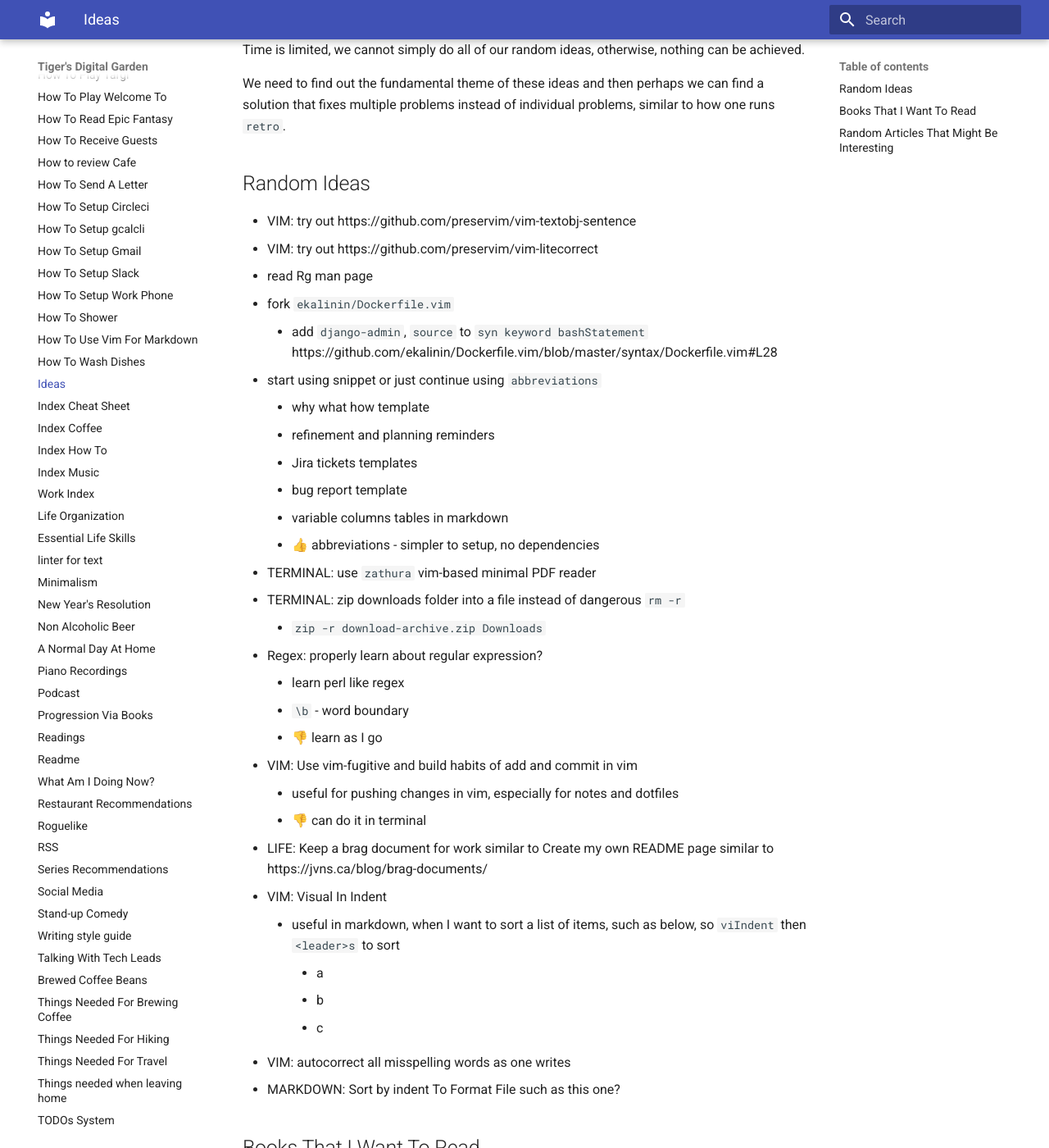
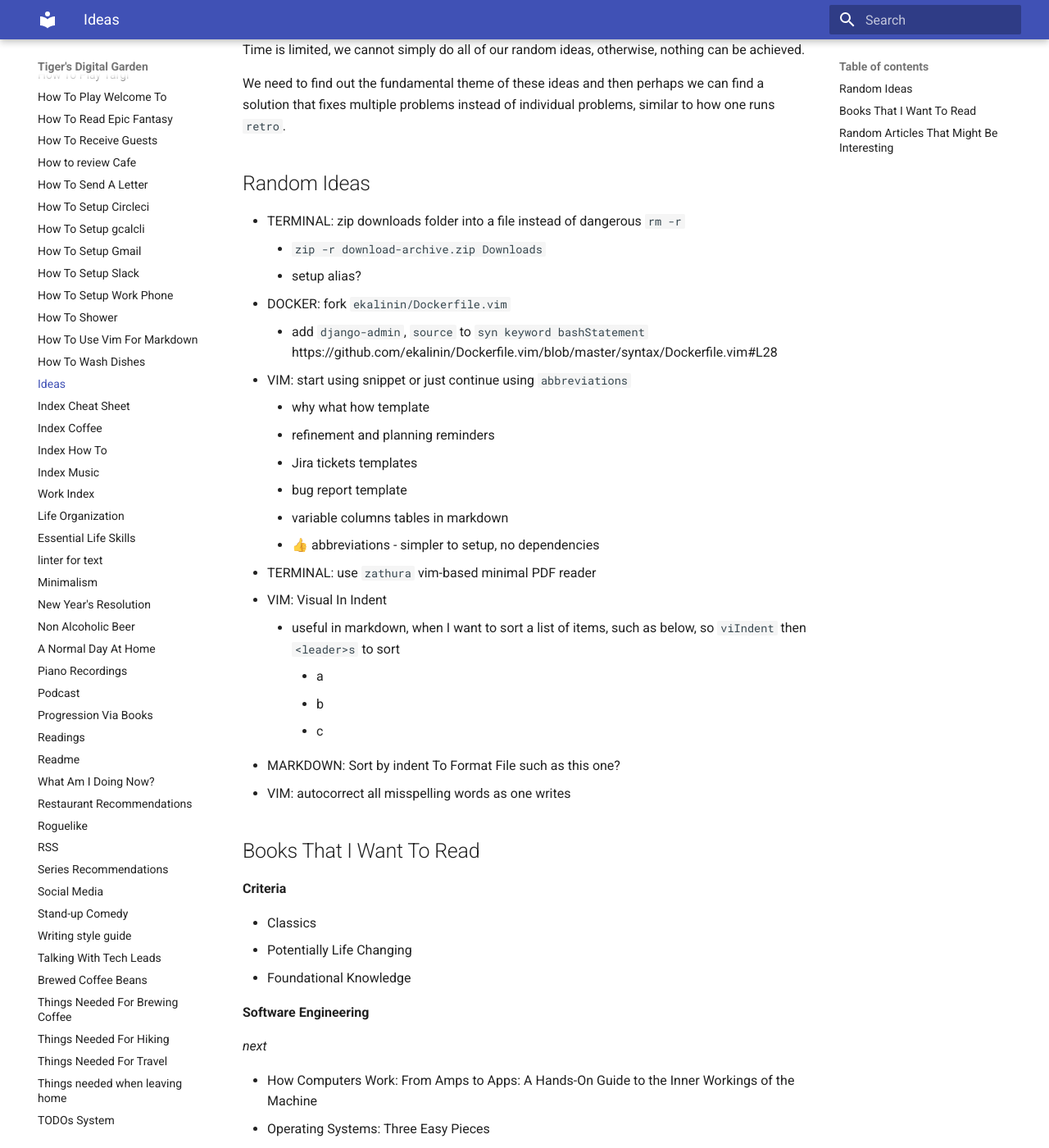
Before and after one commit to ynotstartups/notes, an MkDocs documentation site: the page built from notes/ideas.md, in a window 1280 px wide and 1400 px high, scrolled down 199 px. Shown: the whole window at 82% size. Built offline with MkDocs 1.6.1 and Material for MkDocs 9.7.7, drawn with Linux system fonts in a browser that asks for light colours.

Commit message:
update ideas

```diff
--- a/notes/ideas.md
+++ b/notes/ideas.md
@@ -8,12 +8,12 @@
 
 ## Random Ideas
 
-- VIM: try out https://github.com/preservim/vim-textobj-sentence
-- VIM: try out https://github.com/preservim/vim-litecorrect
-- read Rg man page
-- fork `ekalinin/Dockerfile.vim`
+- TERMINAL: zip downloads folder into a file instead of dangerous `rm -r`
+  - `zip -r download-archive.zip Downloads`
+  - setup alias?
+- DOCKER: fork `ekalinin/Dockerfile.vim`
   - add `django-admin`, `source` to `syn keyword bashStatement` https://github.com/ekalinin/Dockerfile.vim/blob/master/syntax/Dockerfile.vim#L28
-- start using snippet or just continue using `abbreviations`
+- VIM: start using snippet or just continue using `abbreviations`
   - why what how template
   - refinement and planning reminders
   - Jira tickets templates
@@ -21,23 +21,13 @@
   - variable columns tables in markdown
   - 👍 abbreviations - simpler to setup, no dependencies
 - TERMINAL: use `zathura` vim-based minimal PDF reader
-- TERMINAL: zip downloads folder into a file instead of dangerous `rm -r`
-  - `zip -r download-archive.zip Downloads`
-- Regex: properly learn about regular expression?
-  - learn perl like regex
-  - `\b` - word boundary
-  - 👎 learn as I go
-- VIM: Use vim-fugitive and build habits of add and commit in vim
-  - useful for pushing changes in vim, especially for notes and dotfiles
-  - 👎 can do it in terminal
-- LIFE: Keep a brag document for work similar to Create my own README page similar to https://jvns.ca/blog/brag-documents/
 - VIM: Visual In Indent
   - useful in markdown, when I want to sort a list of items, such as below, so `viIndent` then `<leader>s` to sort
     - a
     - b
     - c
+- MARKDOWN: Sort by indent To Format File such as this one?
 - VIM: autocorrect all misspelling words as one writes
-- MARKDOWN: Sort by indent To Format File such as this one?
 
 ## Books That I Want To Read
 
```
